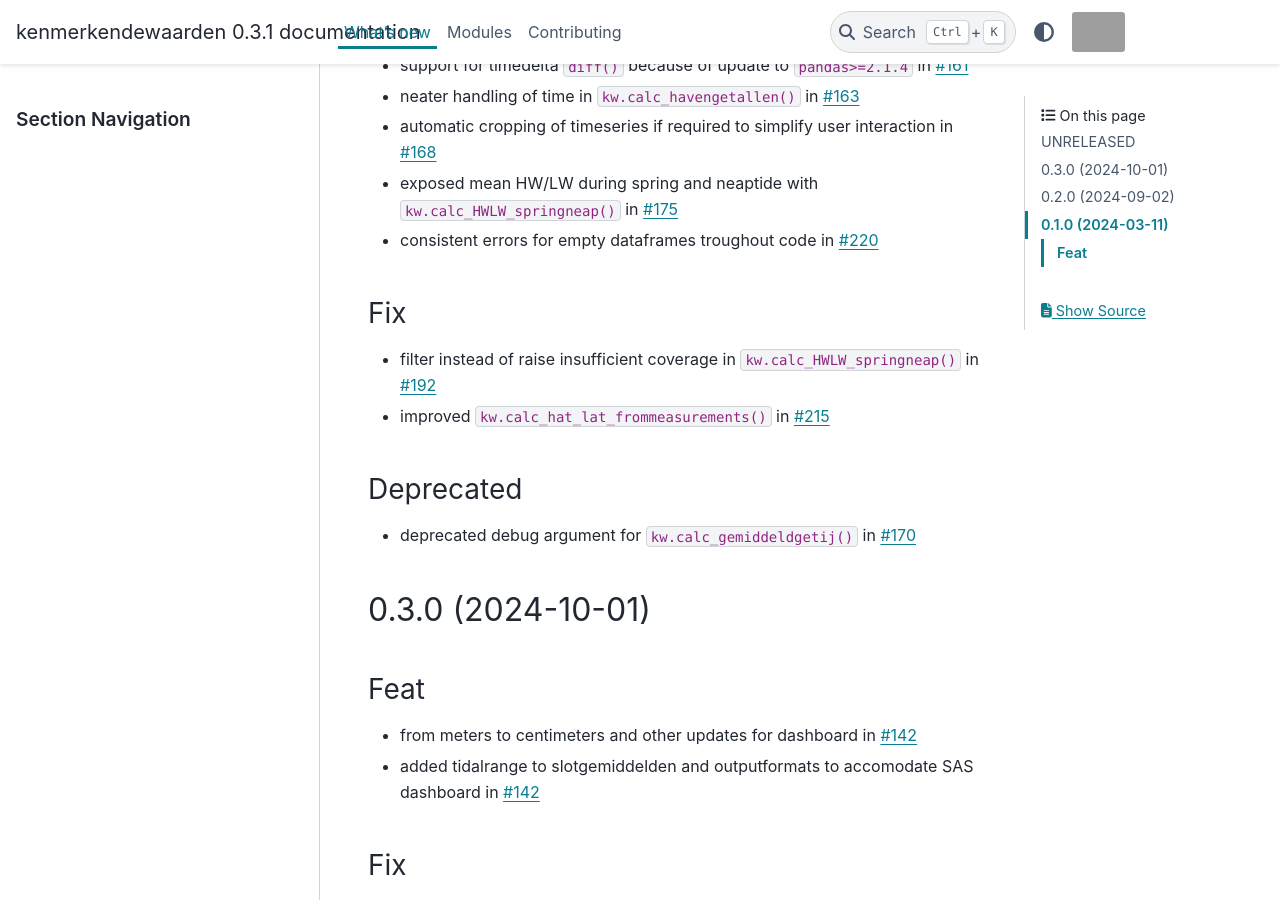
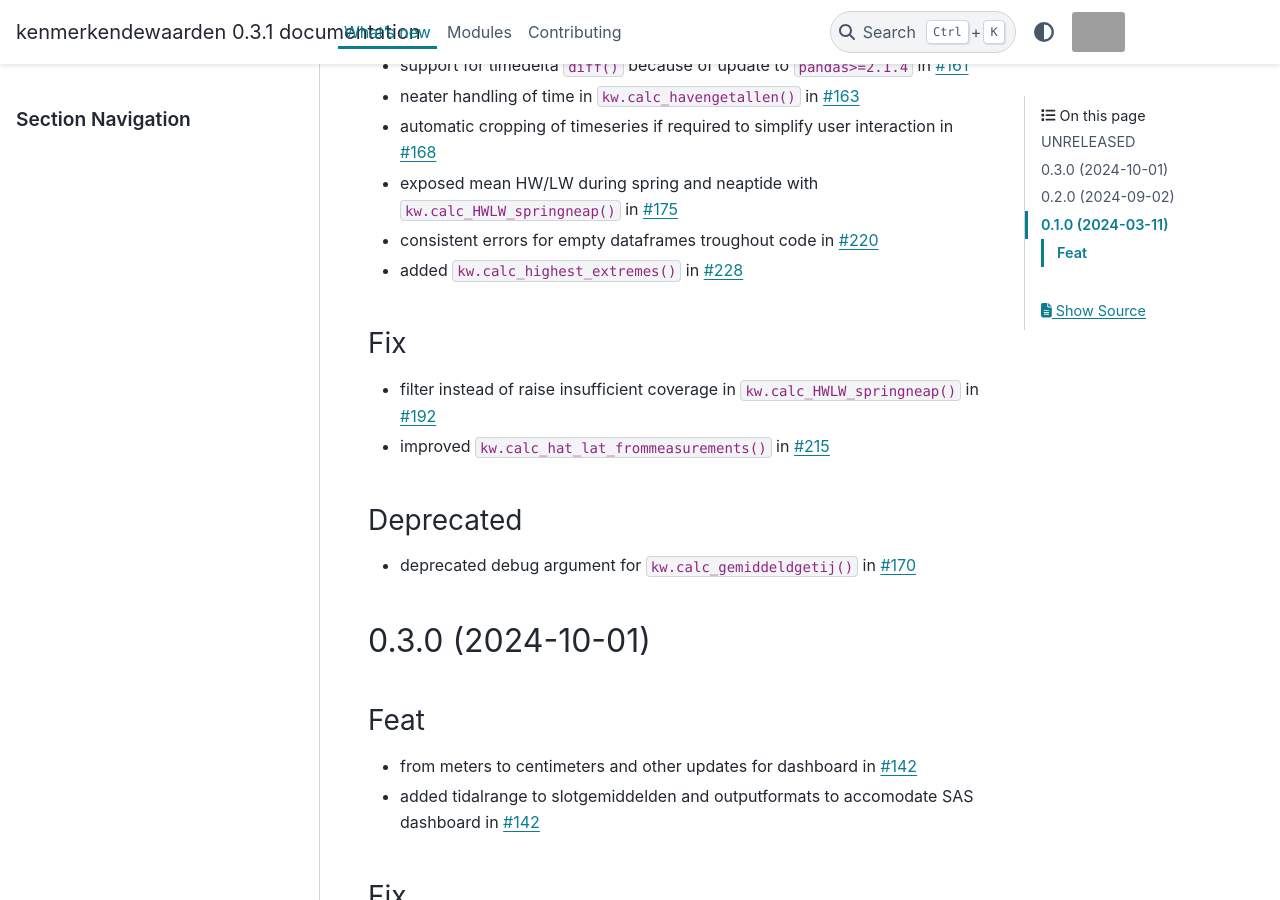
Before and after one commit to Deltares-research/kenmerkendewaarden, a Sphinx documentation site: the page built from docs/whats-new.md, in a window 1280 px wide and 900 px high, scrolled down 375 px. Built offline with Sphinx 7.4.7 and the PyData theme 0.15.4, drawn with Linux system fonts in a browser that asks for light colours; grey boxes are pictures that could not be loaded.

Commit message:
update whatsnew

```diff
--- a/docs/whats-new.md
+++ b/docs/whats-new.md
@@ -10,6 +10,7 @@
 - automatic cropping of timeseries if required to simplify user interaction in [#168](https://github.com/Deltares-research/kenmerkendewaarden/pull/168)
 - exposed mean HW/LW during spring and neaptide with `kw.calc_HWLW_springneap()` in [#175](https://github.com/Deltares-research/kenmerkendewaarden/pull/175)
 - consistent errors for empty dataframes troughout code in [#220](https://github.com/Deltares-research/kenmerkendewaarden/pull/220)
+- added `kw.calc_highest_extremes()` in [#228](https://github.com/Deltares-research/kenmerkendewaarden/pull/228)
 
 ### Fix
 - filter instead of raise insufficient coverage in `kw.calc_HWLW_springneap()` in [#192](https://github.com/Deltares-research/kenmerkendewaarden/pull/192)
```
